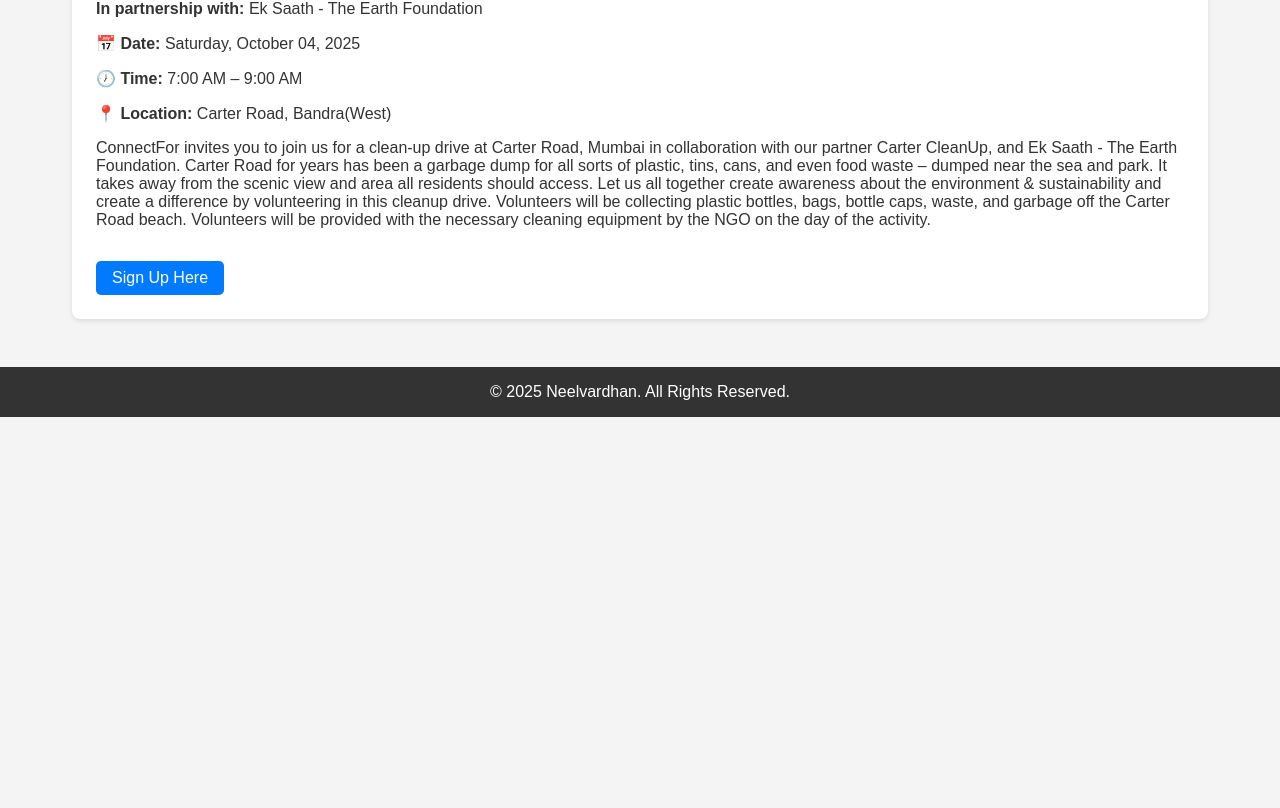
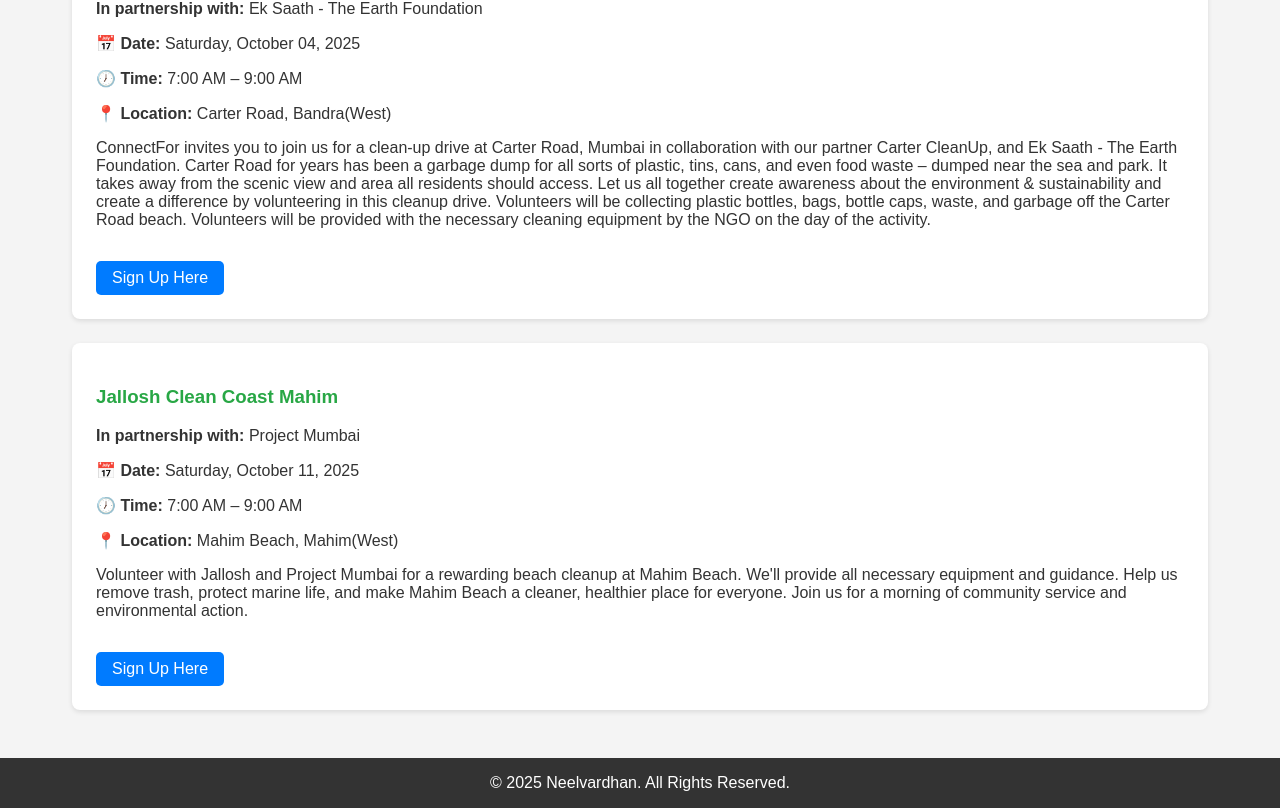
Before and after one commit to OG-DHRUV-1002/dns-website, a React (Create React App) app: page /upcoming-events in a window 1280 px wide. Shown: the part 676-1484 px from the top of the page. Before the commit the page ends 1093 px from the top, so only its background shows below. Built offline with nearby package versions, Linux system fonts and the light colour scheme.

Commit message:
UpcomingEvents.js

```diff
--- a/src/pages/UpcomingEvents.js
+++ b/src/pages/UpcomingEvents.js
@@ -23,6 +23,15 @@ const UpcomingEvents = () => {
       description: 'ConnectFor invites you to join us for a clean-up drive at Carter Road, Mumbai in collaboration with our partner Carter CleanUp, and Ek Saath - The Earth Foundation. Carter Road for years has been a garbage dump for all sorts of plastic, tins, cans, and even food waste – dumped near the sea and park. It takes away from the scenic view and area all residents should access. Let us all together create awareness about the environment & sustainability and create a difference by volunteering in this cleanup drive. Volunteers will be collecting plastic bottles, bags, bottle caps, waste, and garbage off the Carter Road beach. Volunteers will be provided with the necessary cleaning equipment by the NGO on the day of the activity.',
       link: 'https://www.connectfor.org/volunteer-now?aid=1574953361867&eventId=59674' // Replace with actual event link
     },
+    {
+      title: 'Jallosh Clean Coast Mahim',
+      ngo: 'Project Mumbai',
+      date: 'Saturday, October 11, 2025',
+      time: "7:00 AM – 9:00 AM",
+      location: "Mahim Beach, Mahim(West)",
+      description: "Volunteer with Jallosh and Project Mumbai for a rewarding beach cleanup at Mahim Beach. We'll provide all necessary equipment and guidance. Help us remove trash, protect marine life, and make Mahim Beach a cleaner, healthier place for everyone. Join us for a morning of community service and environmental action.",
+      link: 'https://www.connectfor.org/volunteer-now?aid=1574953370951&eventId=59693' // Replace with actual event link
+    },
   /*  {
       title: 'Tree Plantation at Central Park',
       ngo: 'WWF-India',
```
